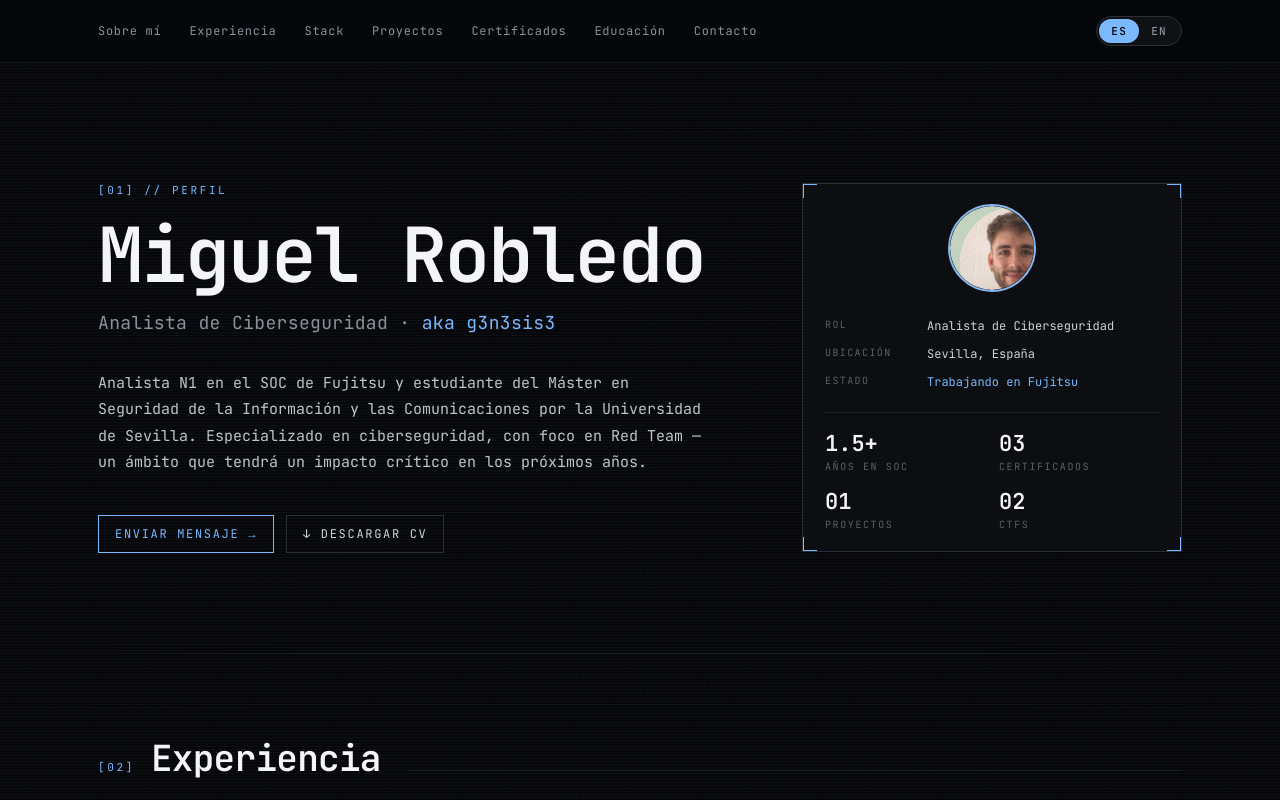
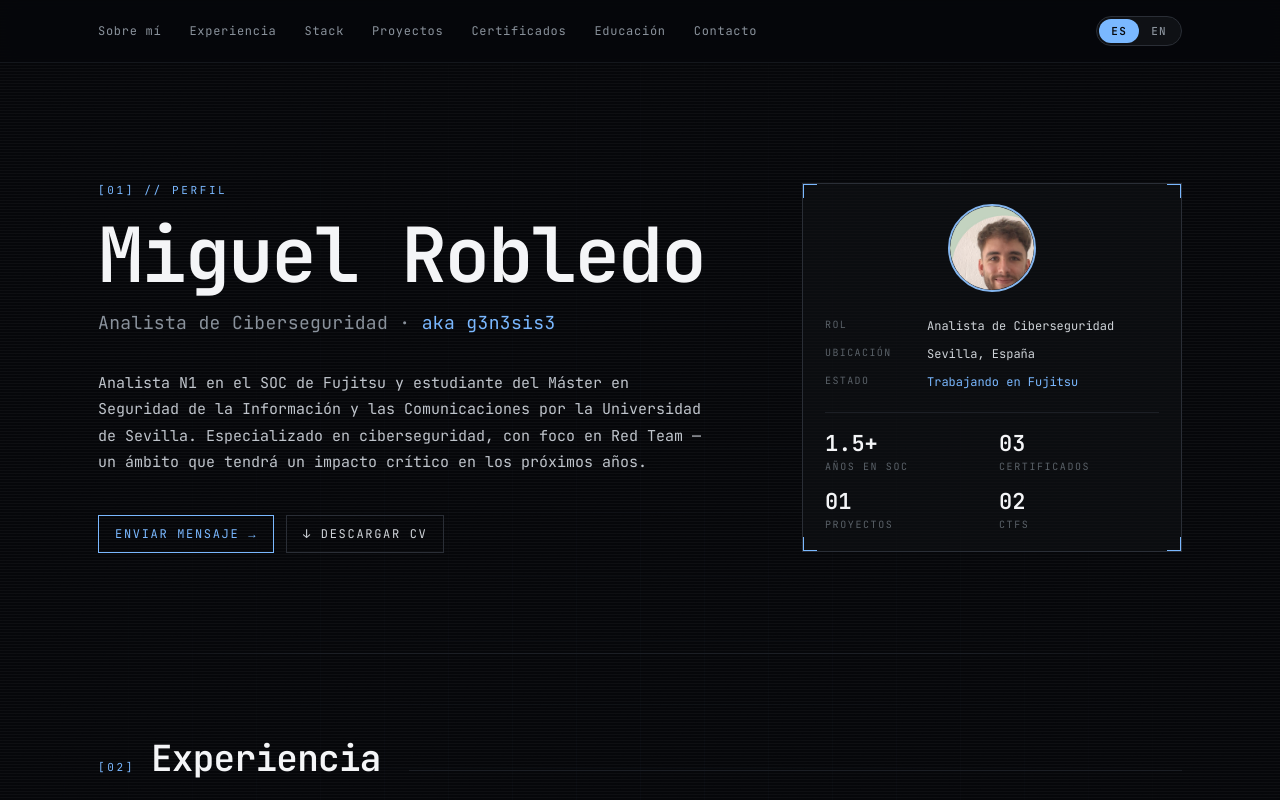
Before and after one commit to g3n3sis3/g3n3sis3.github.io, a React (Vite) app: page / in a window 1280 px wide. Shown: the top 800 px of the page. Built offline with nearby package versions, Linux system fonts and the light colour scheme.

Commit message:
fix: recrop avatar — full face centered, no hair/chin cutoff

```diff
--- a/src/components/VariantA.jsx
+++ b/src/components/VariantA.jsx
@@ -160,7 +160,6 @@ export default function VariantA({ effectsIntensity = 0.5 }) {
                   borderRadius: '50%',
                   border: `2px solid ${accent}`,
                   objectFit: 'cover',
-                  objectPosition: '40% 15%',
                   filter: 'grayscale(20%)',
                 }}
               />
```
Also changed, not shown: public/avatar.png.
